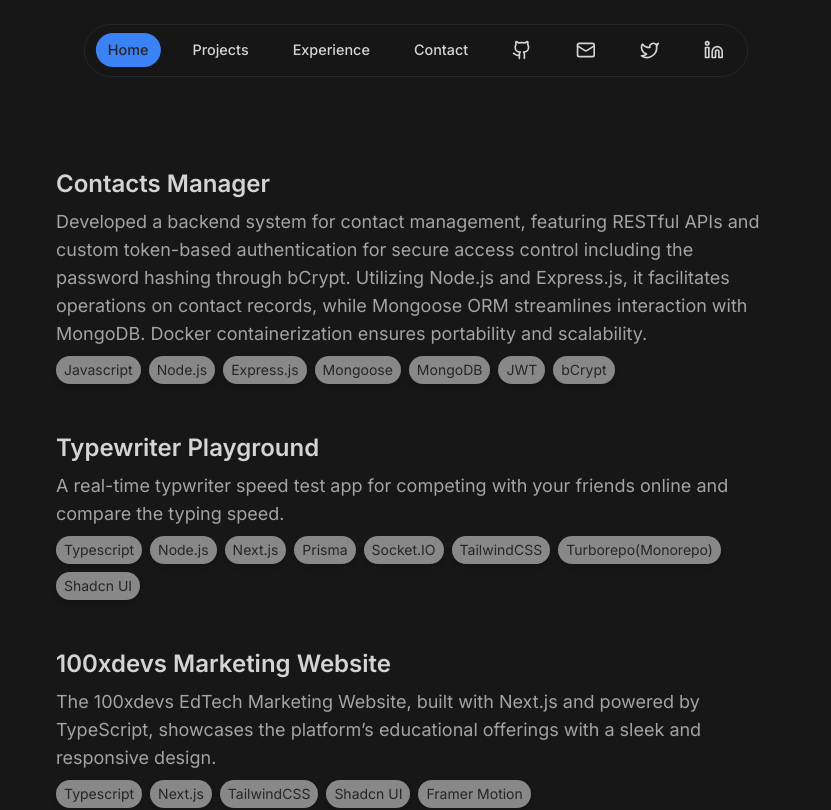
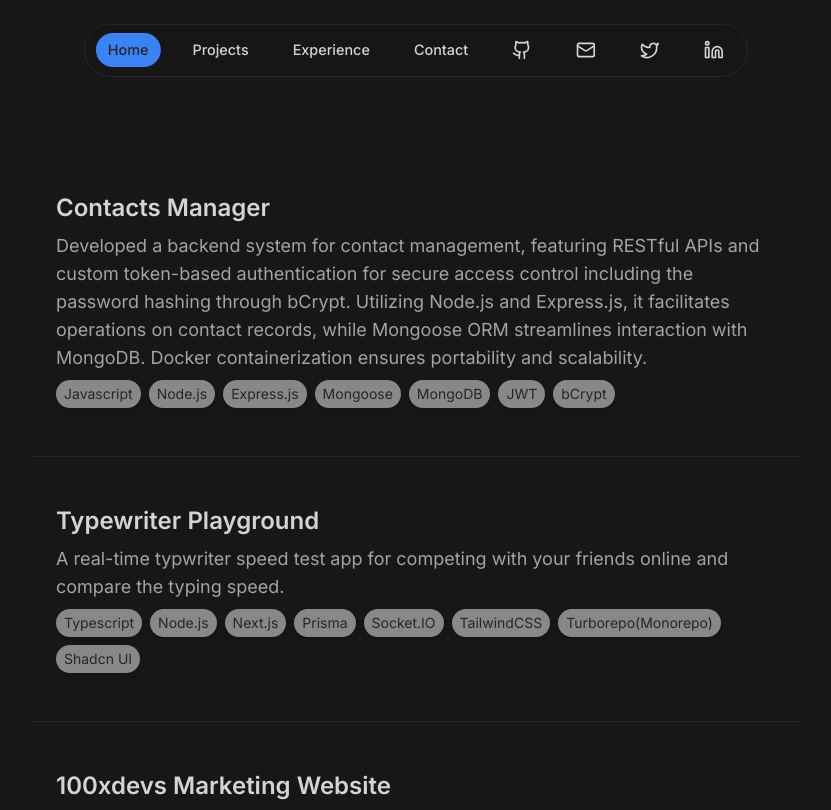
Before and after one commit to tanayvaswani/tanayvaswani-portfolio, a Next.js app: page /projects in a window 1280 px wide. Shown: the top 810 px of the page, without its empty margins (224-1055 px from the left). Built offline with nearby package versions, Linux system fonts and the light colour scheme.

Commit message:
refac: project card

```diff
--- a/components/projects/project-card.tsx
+++ b/components/projects/project-card.tsx
@@ -7,7 +7,7 @@
 
 const ProjectCard = ({ title, description, tags }: ProjectCardProps) => {
   return (
-    <div className="md:max-w-screen-md md:mx-auto w-full my-6 px-6">
+    <div className="md:max-w-screen-md md:mx-auto w-full py-12 px-6 border-b">
       <section className="w-full flex flex-col items-start justify-center">
         <div className="flex flex-col items-start justify-center">
           <h3 className="text-xl md:text-2xl font-semibold text-neutral-300">
```
